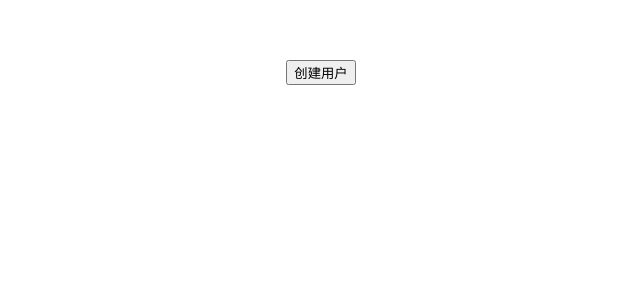
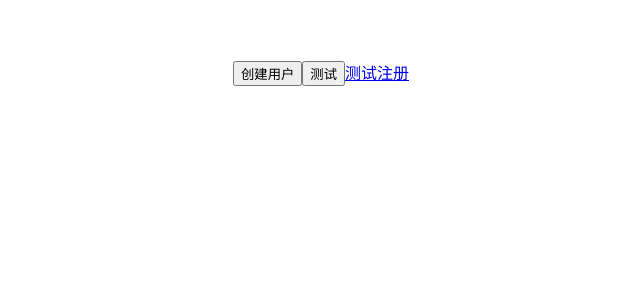
Before and after one commit to Emcikem/gam-vue, a Vue app: page / in a window 1280 px wide. Shown: the top 300 px of the page, without its empty margins (319-959 px from the left). Built offline with nearby package versions, Linux system fonts and the light colour scheme.

Commit message:
修改路由配置

```diff
--- a/index.html
+++ b/index.html
@@ -3,7 +3,7 @@
   <head>
     <meta charset="utf-8">
     <meta name="viewport" content="width=device-width,initial-scale=1.0">
-    <title>gam-vue</title>
+    <title>健身管理系统</title>
   </head>
   <body>
     <div id="app"></div>
--- a/package.json
+++ b/package.json
@@ -15,8 +15,7 @@
   },
   "dependencies": {
     "axios": "^0.24.0",
-    "vue": "^2.5.2",
-    "vue-router": "^3.0.1"
+    "vue": "^2.5.2"
   },
   "devDependencies": {
     "autoprefixer": "^7.1.2",
@@ -69,6 +68,7 @@
     "url-loader": "^0.5.8",
     "vue-jest": "^1.0.2",
     "vue-loader": "^13.3.0",
+    "vue-router": "^3.5.3",
     "vue-style-loader": "^3.0.1",
     "vue-template-compiler": "^2.5.2",
     "webpack": "^3.6.0",
--- a/src/App.vue
+++ b/src/App.vue
@@ -1,19 +1,24 @@
 <template>
   <div id="app">
-    <!-- <router-view/> -->
     <button v-on:click="greet">创建用户</button>
     <create-user v-if="showCreateUserModal"></create-user>
+    <button @click="goto">测试</button>
+    <router-link to="/text">测试</router-link>
+    <router-link to="/create">注册</router-link>
+    <router-view></router-view>
   </div>
 </template>
 
 <script>
 
-import createUser from '../src/components/Create.vue'
+import createUser from '../src/components/CreateUser.vue'
+import myTest from '../src/components/MyTest.vue'
 
 export default {
   name: 'App',
   components: {
-    createUser
+    createUser,
+    myTest
   },
   data () {
     return {
@@ -23,6 +28,10 @@ export default {
   methods: {
     greet: function () {
       this.showCreateUserModal = true
+    },
+    goto: function () {
+      console.log('1')
+      // this.$router.push({ path: '/' })
     }
   }
 }
--- a/src/components/Create.vue
+++ b/src/components/CreateUser.vue
@@ -32,6 +32,8 @@ export default {
   },
   methods: {
     register: function () {
+      // this.$Message.info('查询')
+
       axios
         .post('/api/user/add', { // 创建用户
           username: this.username,
--- /dev/null
+++ b/src/components/MyTest.vue
@@ -0,0 +1,18 @@
+<template>
+  <div>
+    <h1>1111111</h1>
+  </div>
+</template>
+
+<script>
+export default {
+  name: 'MyTest',
+  data () {
+    return {}
+  }
+}
+</script>
+
+<style scoped>
+
+</style>
--- a/src/main.js
+++ b/src/main.js
@@ -5,6 +5,7 @@ import App from './App'
 import router from './router'
 
 Vue.config.productionTip = false
+
 /* eslint-disable no-new */
 new Vue({
   el: '#app',
--- a/src/router/index.js
+++ b/src/router/index.js
@@ -1,15 +1,24 @@
 import Vue from 'vue'
-import Router from 'vue-router'
-import CreateUser from '@/components/Create'
+import VueRouter from 'vue-router'
 
-Vue.use(Router)
+import CreateUser from '@/components/CreateUser'
+import Test from '@/components/MyTest'
 
-export default new Router({
+// 安装路由
+Vue.use(VueRouter)
+
+// 配置导出路由
+export default new VueRouter({
   routes: [
     {
-      path: '/',
-      name: 'create',
+      path: '/create',
+      name: '注册用户',
       component: CreateUser
+    },
+    {
+      path: '/text',
+      name: '测试',
+      component: Test
     }
   ]
 })
```
Also changed, not shown: 1 other file (tests, documents, lock files or other folders).
